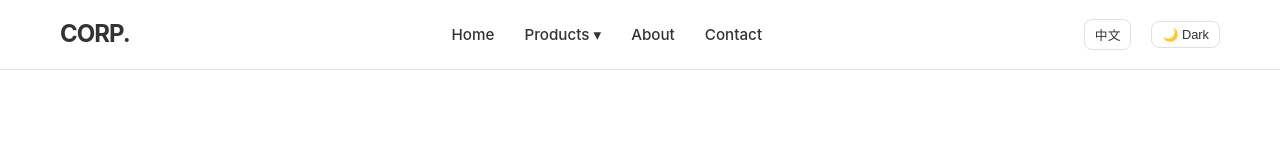
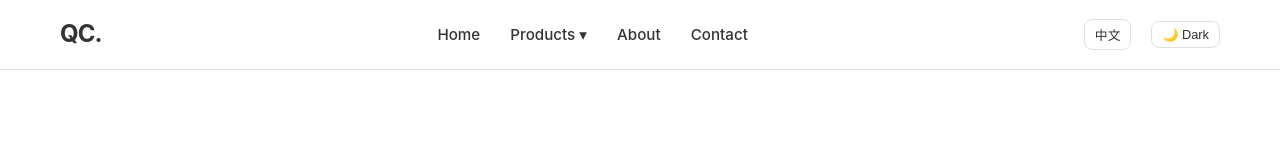
Before and after one commit to chencyyy24/Final-assignment, a plain HTML site: page about.html in a window 1280 px wide. Shown: the top 160 px of the page. Drawn offline with Linux system fonts and the light colour scheme.

Commit message:
Add files via upload

```diff
--- a/about.html
+++ b/about.html
@@ -13,7 +13,7 @@
 
     <header>
         <div class="nav-container">
-            <a href="index.html" class="logo">CORP.</a>
+            <a href="index.html" class="logo">QC.</a>
             <nav>
                 <ul class="nav-links">
                     <li><a href="index.html" data-i18n="nav_home">Home</a></li>
```
Also changed, not shown: contact.html (+1 -1 lines), product-air.html (+1 -1 lines), product-max.html (+1 -1 lines), product-vision.html (+1 -1 lines).
